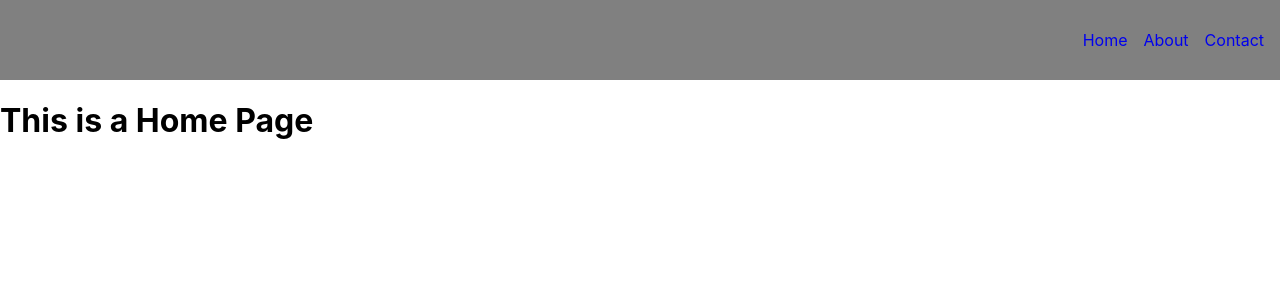
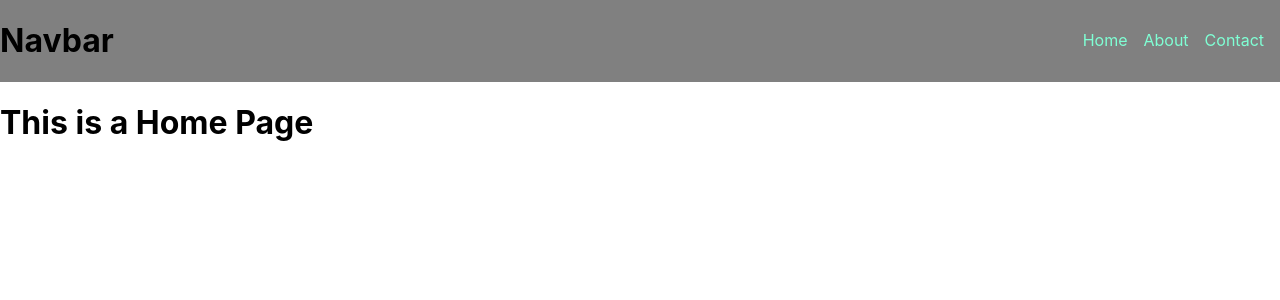
Before and after one commit to abhinashbhengra/reactrouter, a React (Create React App) app: page / in a window 1280 px wide. Shown: the top 300 px of the page. Built offline with nearby package versions, Linux system fonts and the light colour scheme.

Commit message:
navlink style update

```diff
--- a/src/components/Navbar/Navbar.js
+++ b/src/components/Navbar/Navbar.js
@@ -1,15 +1,18 @@
 import React from "react";
 // import { NavLink } from "react-router-dom";
 import { Navlink } from "./NavbarStyles";
-import { Navbar } from "./NavbarStyles";
+import { NavContainer, Navbar, NavHeading } from "./NavbarStyles";
 
 const NavBar = () => {
   return (
-    <Navbar>
-      <Navlink to="/">Home</Navlink>
-      <Navlink to="about">About</Navlink>
-      <Navlink to="contact">Contact</Navlink>
-    </Navbar>
+    <NavContainer>
+      <NavHeading>Navbar</NavHeading>
+      <Navbar>
+        <Navlink to="/">Home</Navlink>
+        <Navlink to="about">About</Navlink>
+        <Navlink to="contact">Contact</Navlink>
+      </Navbar>
+    </NavContainer>
   );
 };
 
--- a/src/components/Navbar/NavbarStyles.js
+++ b/src/components/Navbar/NavbarStyles.js
@@ -1,14 +1,25 @@
 import styled from "styled-components";
 import { NavLink } from "react-router-dom";
 
+export const NavContainer = styled.div`
+  background: gray;
+  display: flex;
+  justify-content: space-between;
+`;
+
 export const Navbar = styled.div`
-  background: gray;
   height: 10vh;
   display: flex;
   justify-content: end;
   align-items: center;
 `;
+
+export const NavHeading = styled.h1`
+  display: flex;
+`;
+
 export const Navlink = styled(NavLink)`
   padding-right: 1rem;
   text-decoration: none;
+  color: aquamarine;
 `;
```
